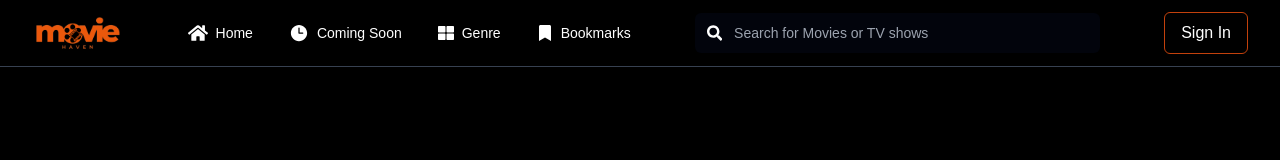
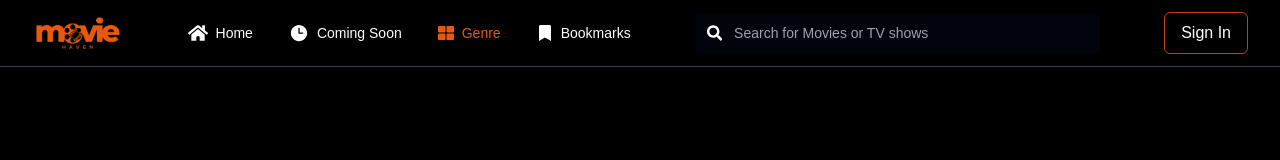
Before and after one commit to dnjstr/MovieApp-Front-End, a React (Vite) app: page /genre in a window 1280 px wide. Shown: the top 160 px of the page. Built offline with nearby package versions, Linux system fonts and the light colour scheme; no server answers.

Commit message:
Navlinks Updtae

```diff
--- a/src/components/layout/NavbarTemplates/DesktopNavLinks.tsx
+++ b/src/components/layout/NavbarTemplates/DesktopNavLinks.tsx
@@ -1,25 +1,40 @@
 import React from 'react';
 import { Link } from 'react-router-dom';
 import { FaHome, FaThLarge, FaBookmark } from 'react-icons/fa';
+import { useActiveLink } from '../../../hooks/ForNavbar/useActiveLink';
 
 const DesktopNavLinks: React.FC = () => {
+  const getLinkClass = useActiveLink();
+
   return (
-    <div className="hidden mdx:flex space-x-1 lg:space-x-6 text-white gap-3 text-sm">
-      <Link to="/" className="flex items-center space-x-2 hover:text-orange-600 justify-center">
+    <div className="hidden md:flex space-x-1 lg:space-x-6 text-white gap-3 text-sm">
+      <Link
+        to="/"
+        className={`flex items-center space-x-2 justify-center ${getLinkClass('/')}`}
+      >
         <FaHome size={20} />
         <span className="hidden md:inline">Home</span>
       </Link>
-      <Link to="/comingsoon" className="hover:text-orange-600 text-nowrap ease-in-out duration-300 flex items-center justify-center gap-2">
+      <Link
+        to="/comingsoon"
+        className={`text-nowrap ease-in-out duration-300 flex items-center justify-center gap-2 ${getLinkClass('/comingsoon')}`}
+      >
         <svg xmlns="http://www.w3.org/2000/svg" viewBox="0 0 24 24" fill="currentColor" className="size-5">
           <path fillRule="evenodd" d="M12 2.25c-5.385 0-9.75 4.365-9.75 9.75s4.365 9.75 9.75 9.75 9.75-4.365 9.75-9.75S17.385 2.25 12 2.25ZM12.75 6a.75.75 0 0 0-1.5 0v6c0 .414.336.75.75.75h4.5a.75.75 0 0 0 0-1.5h-3.75V6Z" clipRule="evenodd" />
         </svg>
         Coming Soon
       </Link>
-      <Link to="/genre" className="hover:text-orange-600 ease-in-out duration-300 flex items-center justify-center gap-2">
+      <Link
+        to="/genre"
+        className={`ease-in-out duration-300 flex items-center justify-center gap-2 ${getLinkClass('/genre')}`}
+      >
         <FaThLarge size={16} />
         Genre
       </Link>
-      <Link to="/my-list" className="hover:text-orange-600 ease-in-out duration-300 flex items-center justify-center gap-2">
+      <Link
+        to="/my-list"
+        className={`ease-in-out duration-300 flex items-center justify-center gap-2 ${getLinkClass('/my-list')}`}
+      >
         <FaBookmark size={16} />
         Bookmarks
       </Link>
--- /dev/null
+++ b/src/hooks/ForNavbar/useActiveLink.ts
@@ -0,0 +1,11 @@
+import { useLocation } from 'react-router-dom';
+
+export const useActiveLink = () => {
+  const location = useLocation();
+
+  const getLinkClass = (path: string) => {
+    return location.pathname === path ? 'text-orange-600' : 'hover:text-orange-600';
+  };
+
+  return getLinkClass;
+};
```
